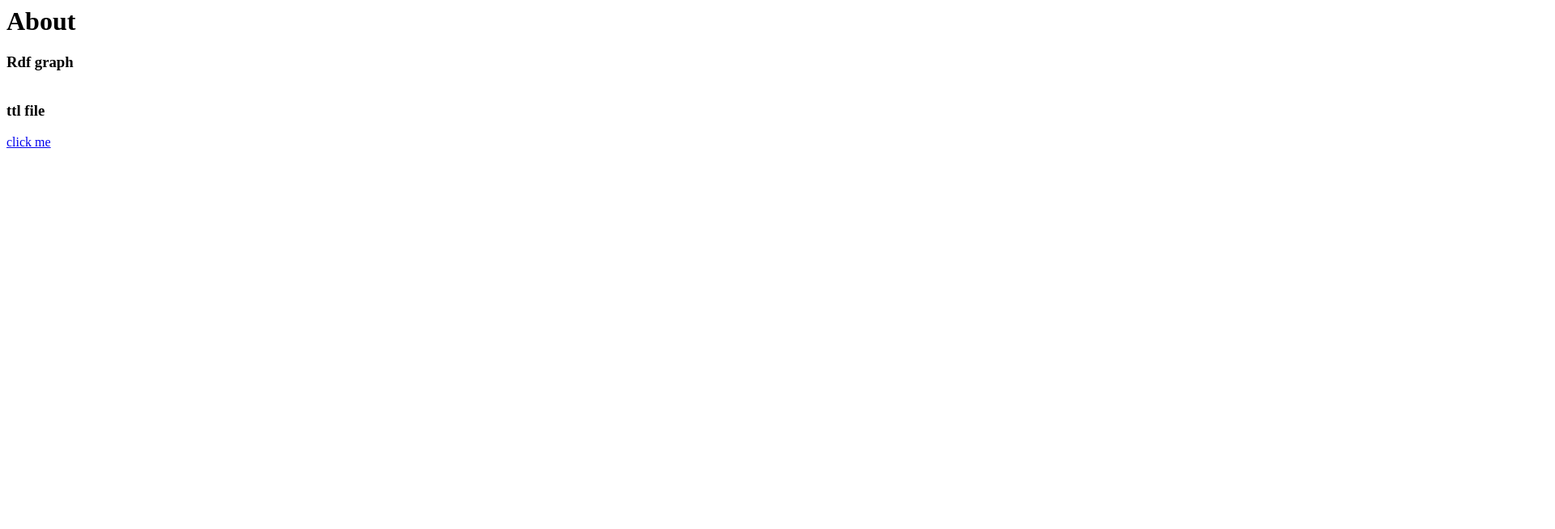
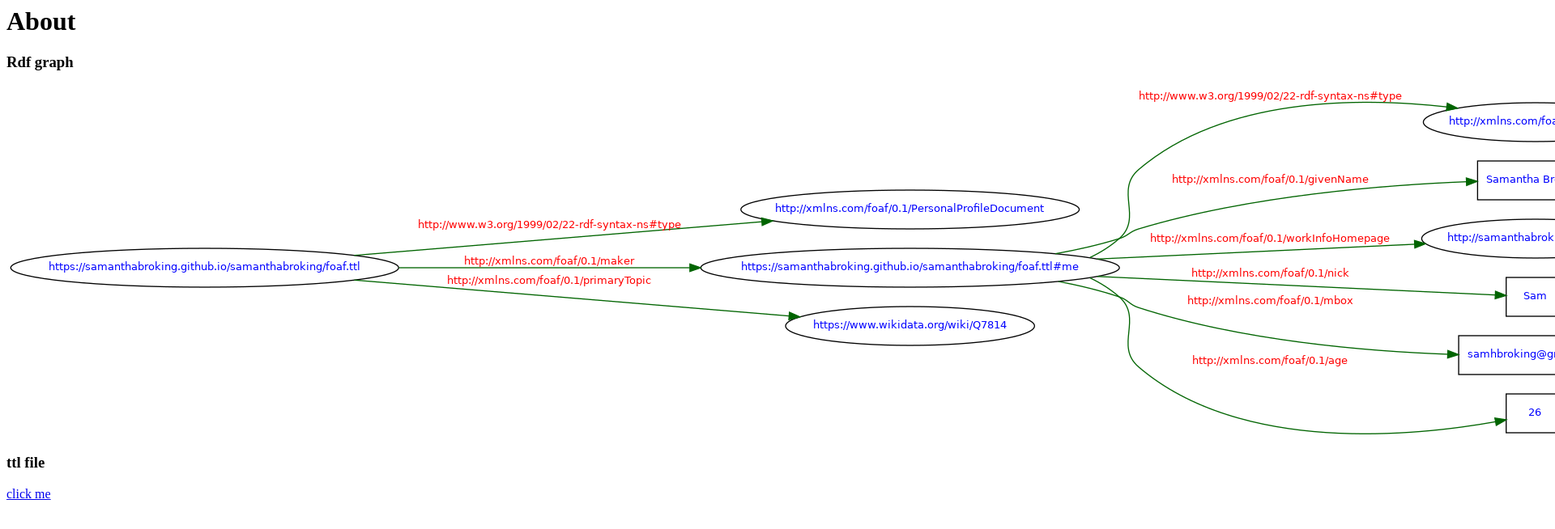
Before and after one commit to samanthabroking/lab_0314, a plain HTML site: page index.html in a window 1280 px wide. Shown: the top 654 px of the page at 81% size, 1920 px wide, since content can reach past the window. Drawn offline with Linux system fonts and the light colour scheme.

Commit message:
Update index.html

```diff
--- a/index.html
+++ b/index.html
@@ -5,7 +5,7 @@
 
 <h1>About</h1>
 <h3>Rdf graph</h3>
-<img src "graph.png">
+<img src="graph.png">
 
 <h3>ttl file</h3>
 
```
